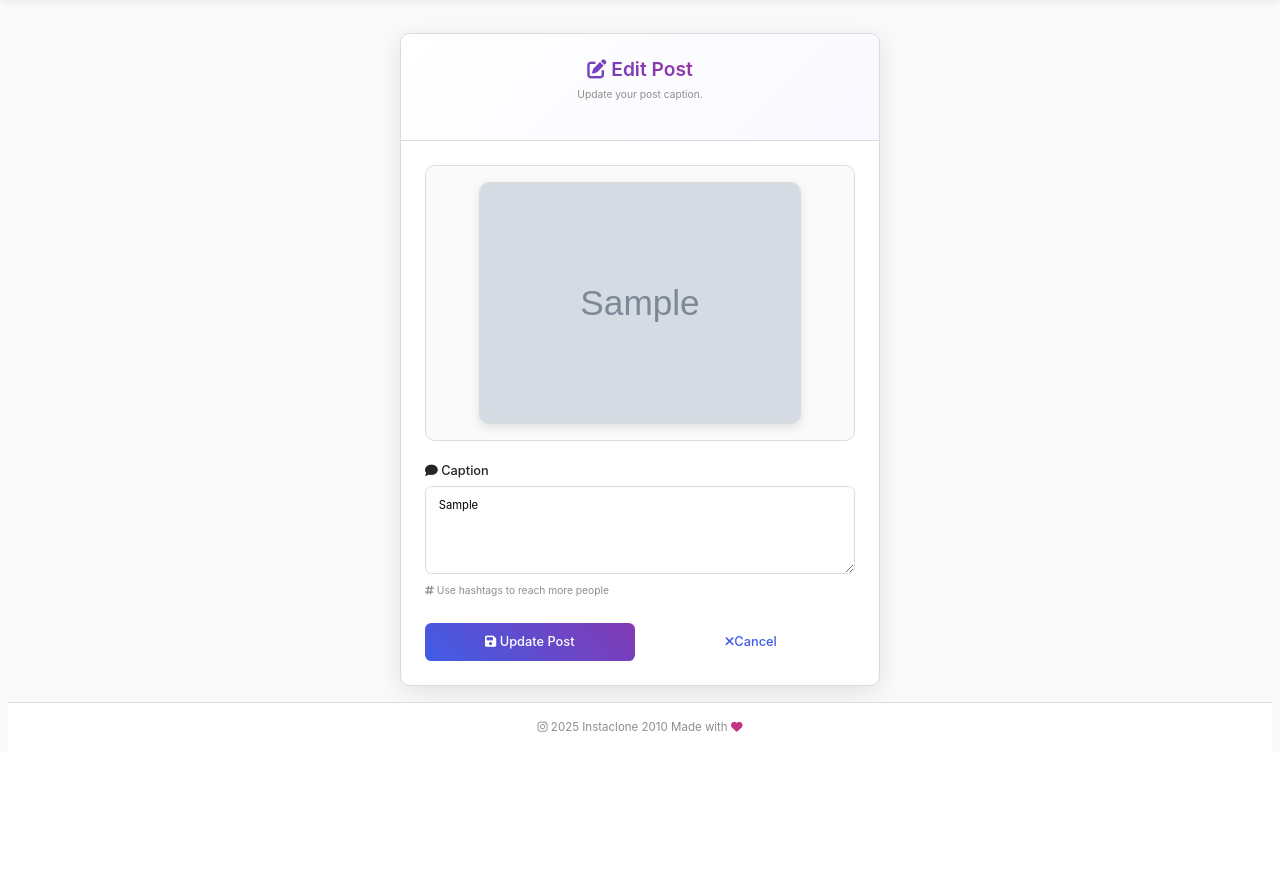
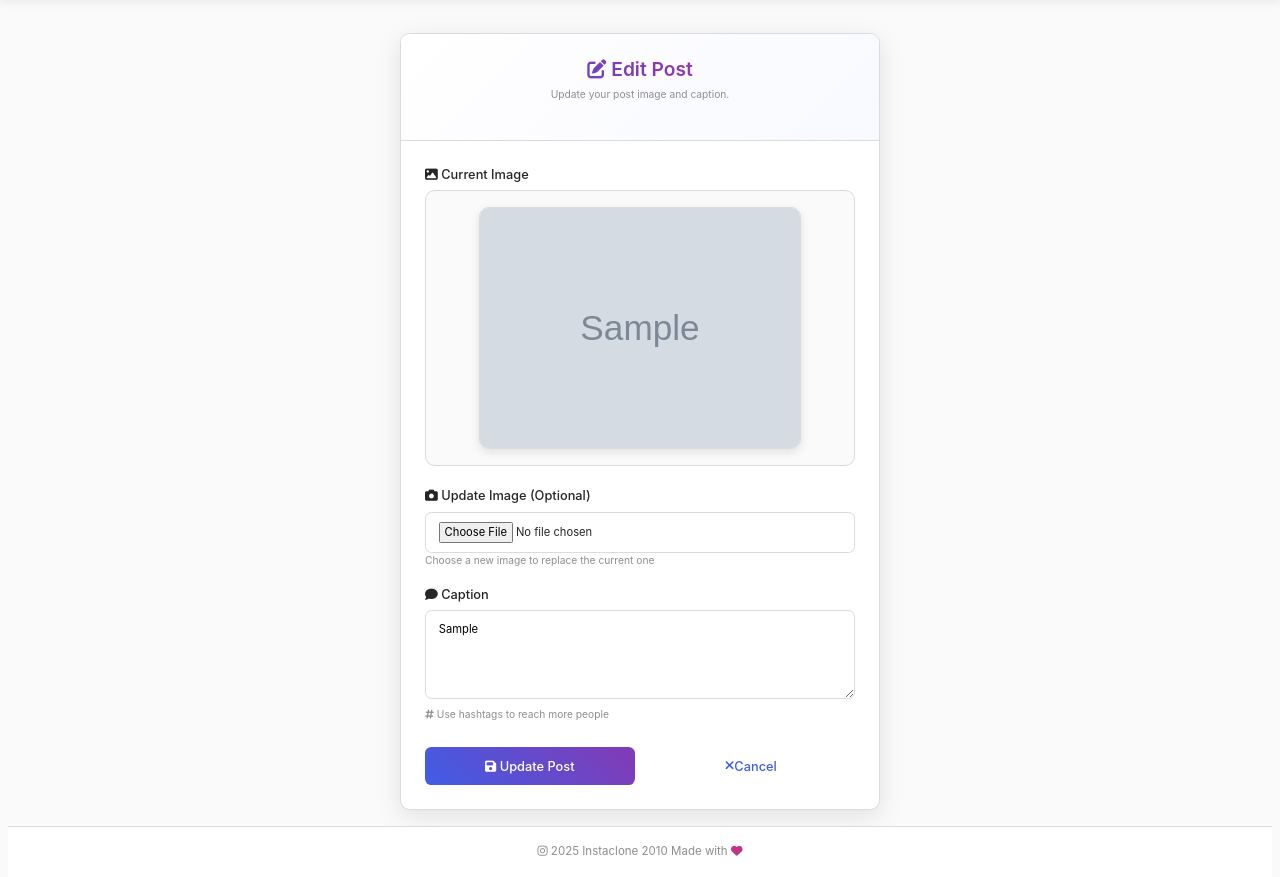
Before and after one commit to Arch0998/django-instaclone-2010, a Django app: page /posts/1/edit/ in a window 1280 px wide. Shown: the part 55-932 px from the top of the page. Before the commit the page ends 787 px from the top, so only its background shows below. Run offline with Django 5.2, Linux system fonts and the light colour scheme; a user stored in the database is signed in; tables that the repository leaves empty hold one stand-in row (values such as "Sample post"); grey boxes marked "Sample" are stand-in pictures.

Commit message:
Add image upload functionality to post editing form

```diff
--- a/posts/views.py
+++ b/posts/views.py
@@ -43,7 +43,7 @@ class PostDetailView(LoginRequiredMixin, generic.DetailView):
 
 class PostUpdateView(LoginRequiredMixin, generic.UpdateView):
     model = Post
-    fields = ["caption"]
+    fields = ["image", "caption"]
     template_name = "posts/edit_post.html"
 
     def get_object(self):
--- a/templates/posts/edit_post.html
+++ b/templates/posts/edit_post.html
@@ -20,17 +20,43 @@
           Edit Post
         </h3>
         <p class="form-help-text">
-          Update your post caption.</p>
+          Update your post image and caption.</p>
       </div>
 
       <div class="auth-body">
-        <form method="post">
+        <form method="post" enctype="multipart/form-data">
           {% csrf_token %}
 
           <div class="form-group-custom">
+            <label class="form-label-custom">
+              <i class="fas fa-image"></i>
+              Current Image
+            </label>
             <div class="current-image-preview">
               <img src="{{ object.image.url }}" alt="Current post image" class="form-preview-image">
             </div>
+          </div>
+
+          <div class="form-group-custom">
+            <label for="{{ form.image.id_for_label }}" class="form-label-custom">
+              <i class="fas fa-camera"></i>
+              Update Image (Optional)
+            </label>
+            <input
+                type="file"
+                name="{{ form.image.name }}"
+                id="{{ form.image.id_for_label }}"
+                class="form-control-custom"
+                accept="image/*"
+            >
+            <div class="form-help-text">Choose a new image to replace the current one</div>
+            {% if form.image.errors %}
+              <ul class="errorlist">
+                {% for error in form.image.errors %}
+                  <li>{{ error }}</li>
+                {% endfor %}
+              </ul>
+            {% endif %}
           </div>
 
           <div class="form-group-custom">
```
